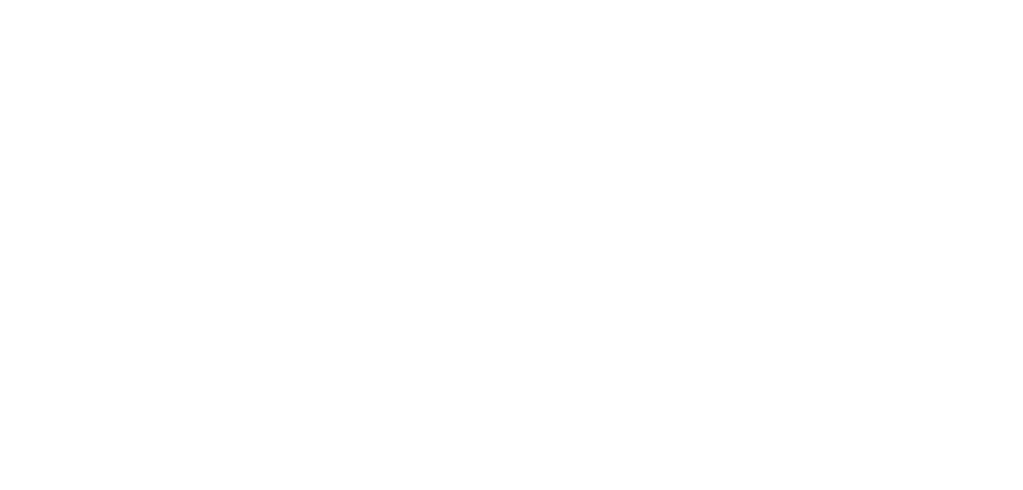
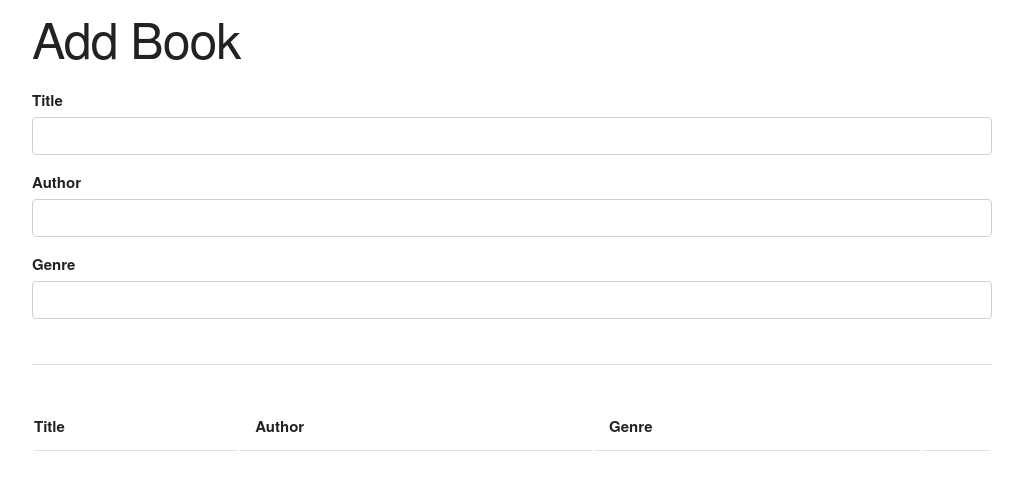
Before and after one commit to AnthonyVillegas87/Book-List, a plain HTML site: page index.html in a window 1280 px wide. Shown: the whole page, without its empty margins (128-1151 px from the left). Drawn offline with nearby package versions, Linux system fonts and the light colour scheme.

Commit message:
feat: UI built for application using basic skeleton css

```diff
--- a/index.html
+++ b/index.html
@@ -3,8 +3,43 @@
 <head>
     <meta charset="UTF-8">
     <title>My Book List</title>
+    <link rel="stylesheet" href="https://cdnjs.cloudflare.com/ajax/libs/skeleton/2.0.4/skeleton.css
+">
 </head>
 <body>
 
+<div class="container">
+    <h1>Add Book</h1>
+    <form id="book-form">
+        <div>
+            <label for="title">Title</label>
+            <input type="text" id="title" class="u-full-width">
+        </div>
+        <div>
+            <label for="author">Author</label>
+            <input type="text" id="author" class="u-full-width">
+        </div>
+        <div>
+            <label for="genre">Genre</label>
+            <input type="text" id="genre" class="u-full-width">
+        </div>
+    </form>
+    <hr>
+    <table class="u-full-width">
+        <thead>
+        <tr>
+            <th>Title</th>
+            <th>Author</th>
+            <th>Genre</th>
+            <th></th>
+        </tr>
+        </thead>
+        <tbody id="book-list"></tbody>
+    </table>
+</div>
+
+
+
+<script src="js/app.js"></script>
 </body>
 </html>
```
